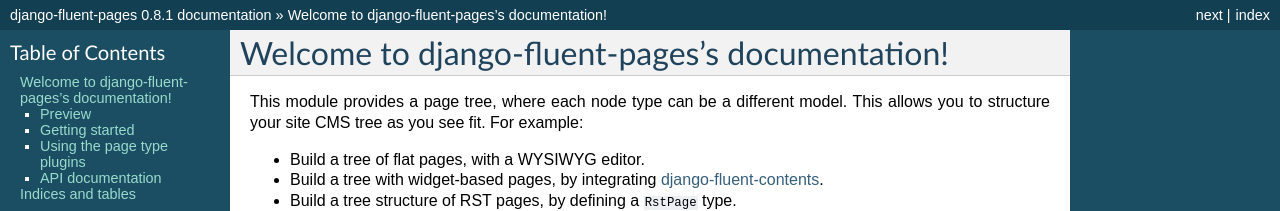
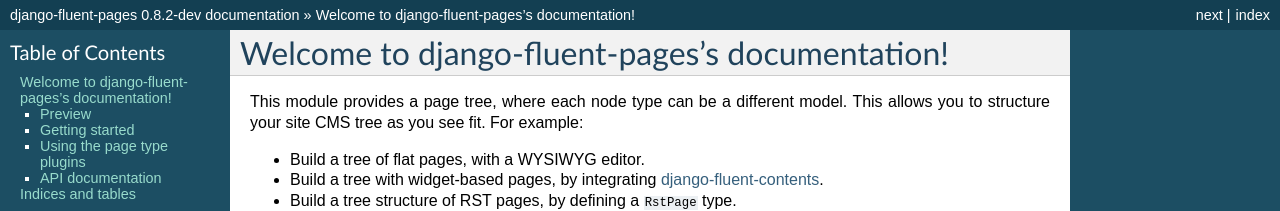
Before and after one commit to django-fluent/django-fluent-pages, a Sphinx documentation site: the page built from docs/index.rst, in a window 1280 px wide and 900 px high. Shown: the top 211 px of the window. Built offline with Sphinx 7.4.7, drawn with Linux system fonts in a browser that asks for light colours; some of the changed text lies outside the part shown.

Commit message:
Bump version numbers for 0.8.2 development

```diff
--- a/docs/conf.py
+++ b/docs/conf.py
@@ -61,9 +61,9 @@ copyright = u'2013, Diederik van der Boor'
 # built documents.
 #
 # The short X.Y version.
-version = '0.8.1'
+version = '0.8.2'
 # The full version, including alpha/beta/rc tags.
-release = '0.8.1'
+release = '0.8.2-dev'
 
 # The language for content autogenerated by Sphinx. Refer to documentation
 # for a list of supported languages.
--- a/setup.py
+++ b/setup.py
@@ -15,7 +15,7 @@ if 'sdist' in sys.argv:
 
 setup(
     name='django-fluent-pages',
-    version='0.8.1',
+    version='0.8.2',
     license='Apache License, Version 2.0',
 
     install_requires=[
```
